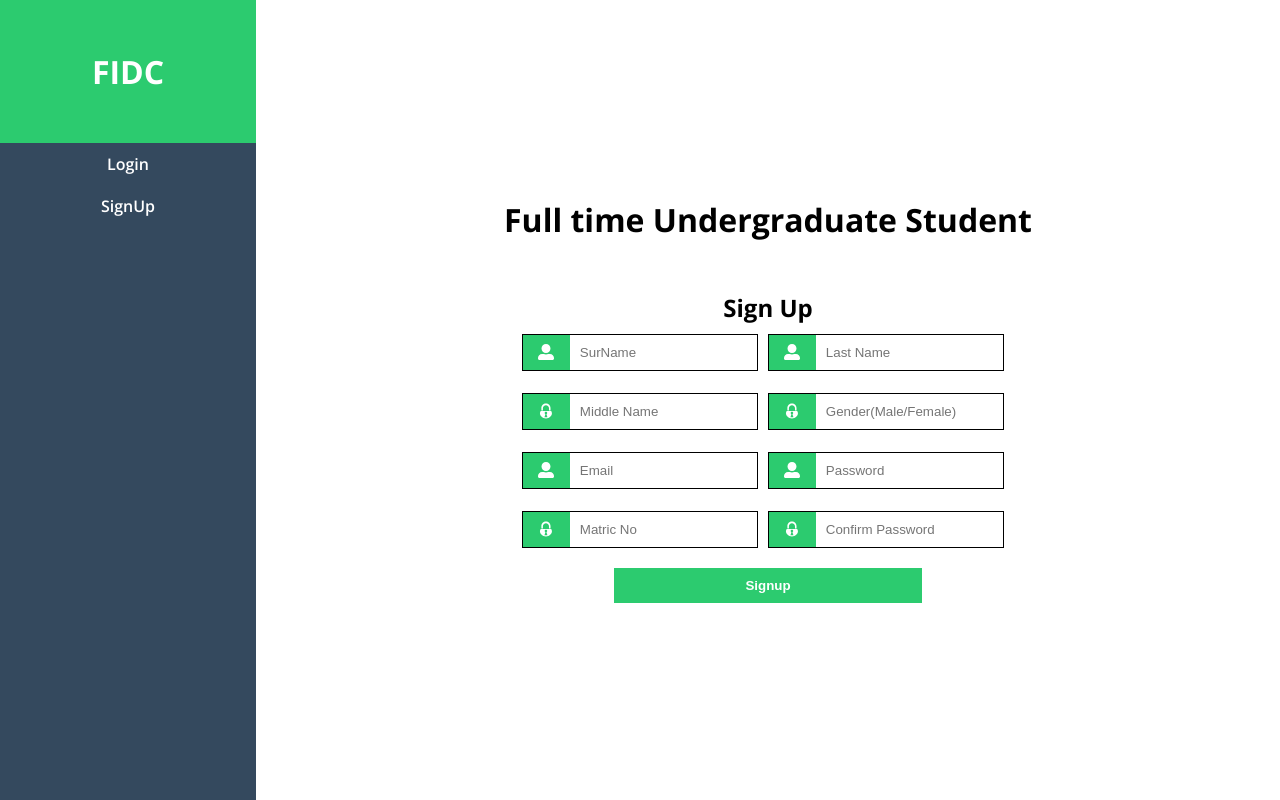
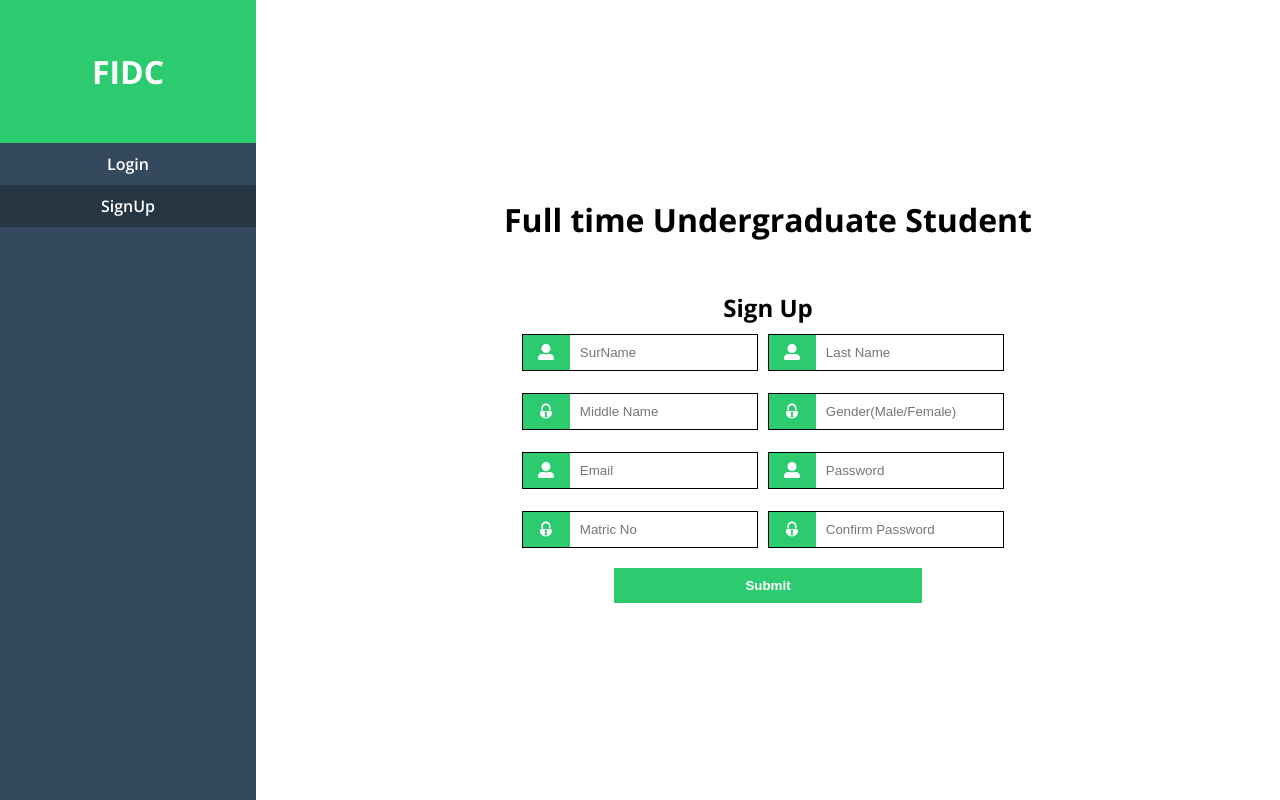
Before and after one commit to Adedayoke/FIDC, a React (Create React App) app: page /signup in a window 1280 px wide. Built offline with nearby package versions, Linux system fonts and the light colour scheme.

Commit message:
sidebar mod

```diff
--- a/src/components/SideBar.jsx
+++ b/src/components/SideBar.jsx
@@ -1,13 +1,13 @@
 import React, { useContext, useState } from "react";
 import "./styles.css";
 import { AuthUserContext } from "../Context/AuthUserContext";
-import { Link } from "react-router-dom";
+import { Link, useHref } from "react-router-dom";
 
 const SideBar = () => {
   const { userLoggedIn } = useContext(AuthUserContext);
   console.log(userLoggedIn)
-  const [currentPage, setCurrentPage] = useState("dashboard");
-
+  const Cpage = useHref();
+  const [currentPage, setCurrentPage] = useState(Cpage.slice(1));
   const setPage = (page) => {
     setCurrentPage(page);
   };
@@ -19,8 +19,8 @@ const SideBar = () => {
       </div>
       <ul>
         {userLoggedIn && <li
-          onClick={() => setPage("dashboard")}
-          className={currentPage === "dashboard" ? "activepage" : ""}
+          onClick={() => setPage("")}
+          className={currentPage === "" ? "activepage" : ""}
         >
           <Link to="/">Dashboard</Link>
         </li>}
--- a/src/pages/Login.jsx
+++ b/src/pages/Login.jsx
@@ -35,7 +35,7 @@ const Login = () => {
             </div>
             <br />
           </form>
-          <button onClick={()=> setPage()} className="pry_btn">Login</button>
+          <button onClick={()=> setPage()} className="pry_btn">Submit</button>
         </div>
       {/* </div> */}
     </div>
--- a/src/pages/Signup.jsx
+++ b/src/pages/Signup.jsx
@@ -80,7 +80,7 @@ const Signup = () => {
           <br />
         </form>
         <button onClick={() => setPage()} className="pry_btn">
-          Signup
+          Submit
         </button>
       </div>
       {/* </div> */}
--- a/src/pages/styles.css
+++ b/src/pages/styles.css
@@ -22,11 +22,13 @@
     padding: 10px;
     width: 80%;
     border: none;
+    outline: none;
 }
 .signup .inputSection input{
     padding: 10px;
     width: 80%;
     border: none;
+    outline: none;
 }
 .icon{
     width: 20%;
```
